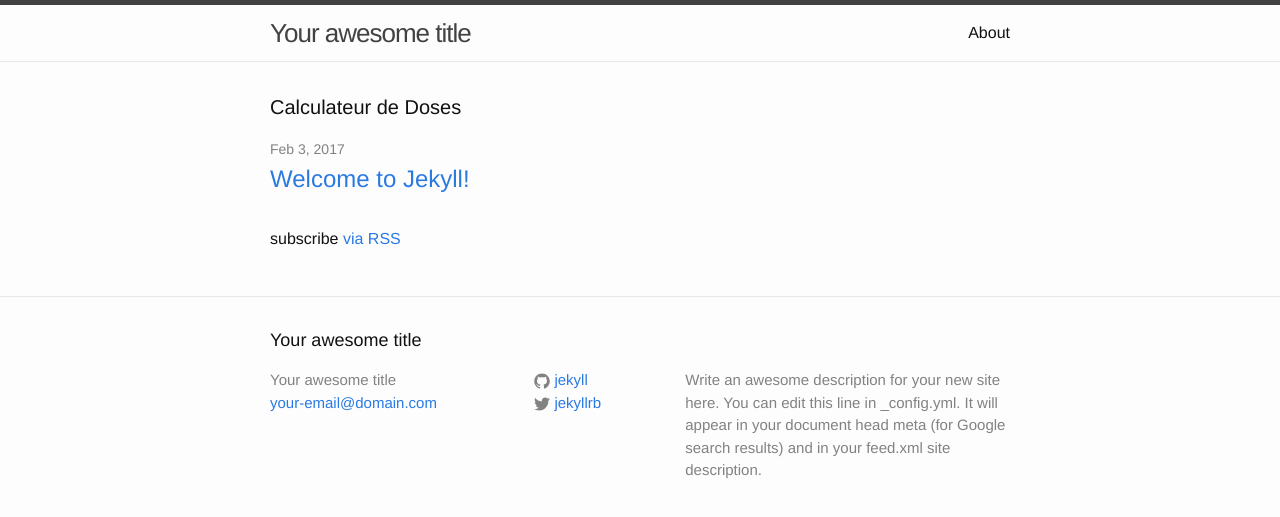
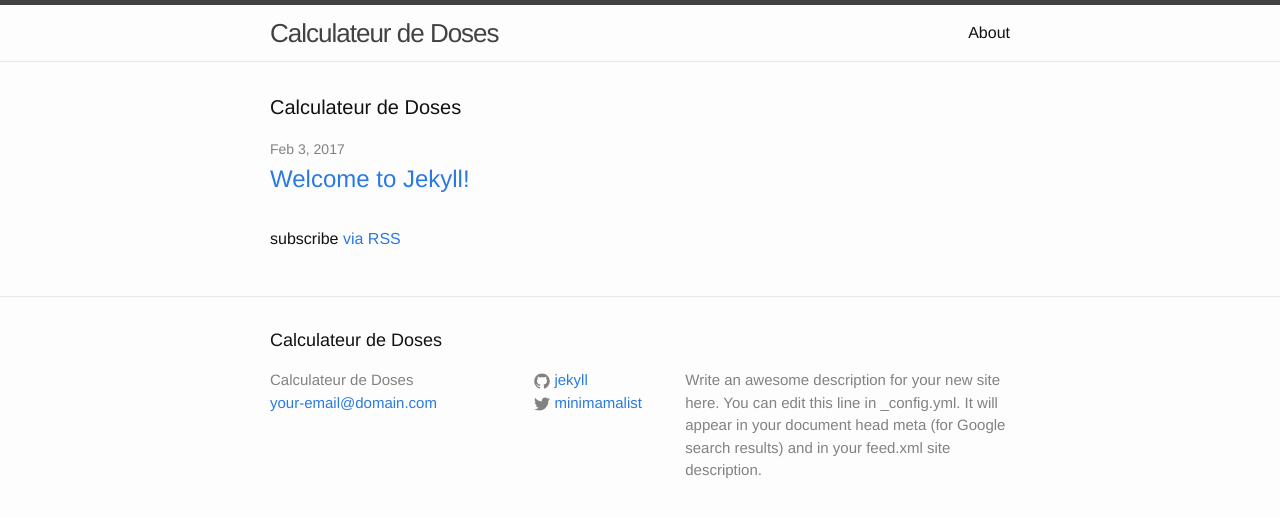
Before and after one commit to patrickboutin/patrickboutin.github.io, a Jekyll site: the page built from index.html, in a window 1280 px wide. Shown: the top 517 px of the page. Built offline with Jekyll 4.4.1, drawn with Linux system fonts in a browser that asks for light colours.

Commit message:
Update _config.yml

```diff
--- a/_config.yml
+++ b/_config.yml
@@ -6,7 +6,7 @@
 # 'jekyll serve'. If you change this file, please restart the server process.
 
 # Site settings
-title: Your awesome title
+title: Calculateur de Doses
 email: your-email@domain.com
 description: > # this means to ignore newlines until "baseurl:"
   Write an awesome description for your new site here. You can edit this
@@ -14,7 +14,7 @@ description: > # this means to ignore newlines until "baseurl:"
   Google search results) and in your feed.xml site description.
 baseurl: "" # the subpath of your site, e.g. /blog
 url: "http://yourdomain.com" # the base hostname & protocol for your site
-twitter_username: jekyllrb
+twitter_username: minimamalist
 github_username:  jekyll
 
 # Build settings
```
